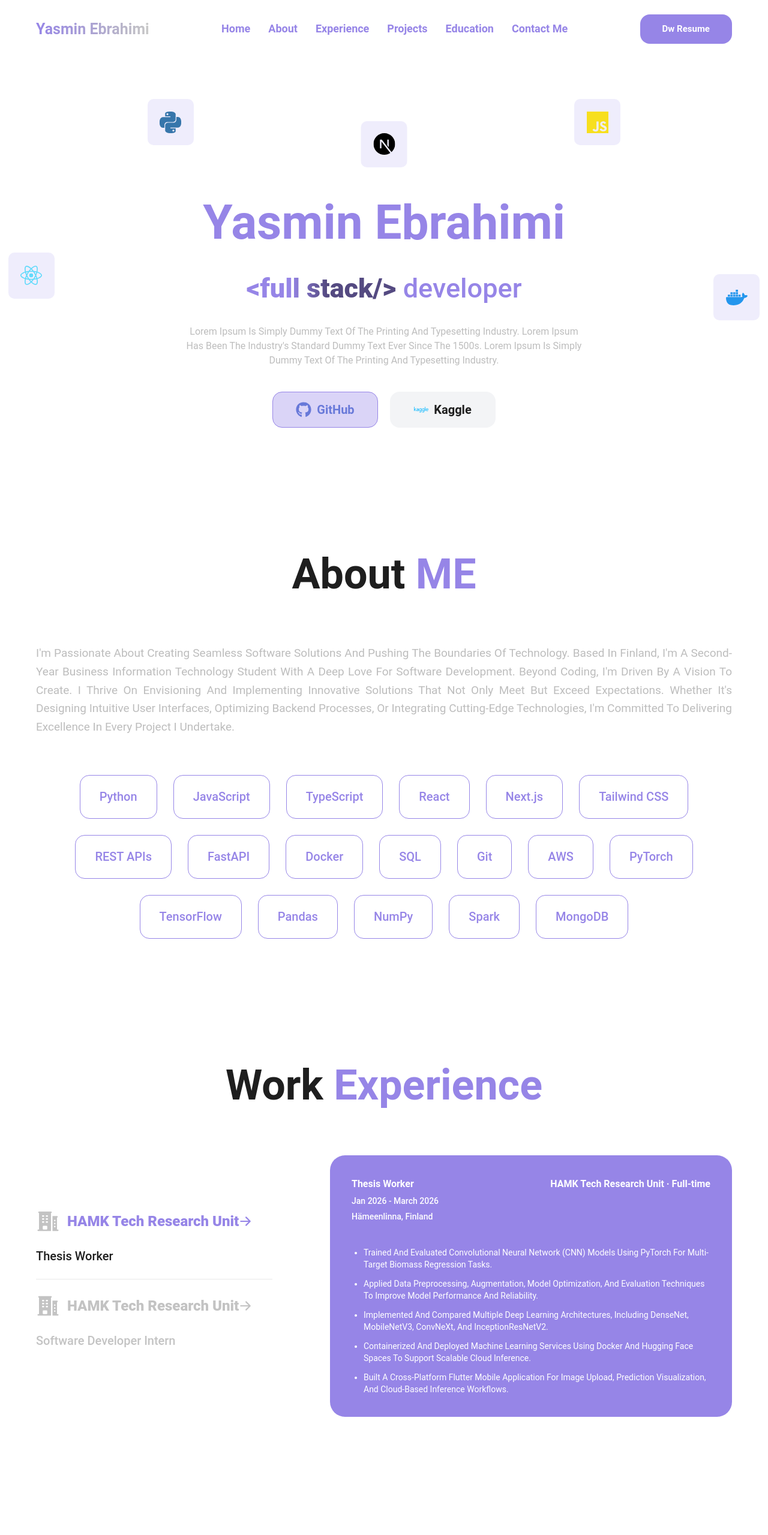
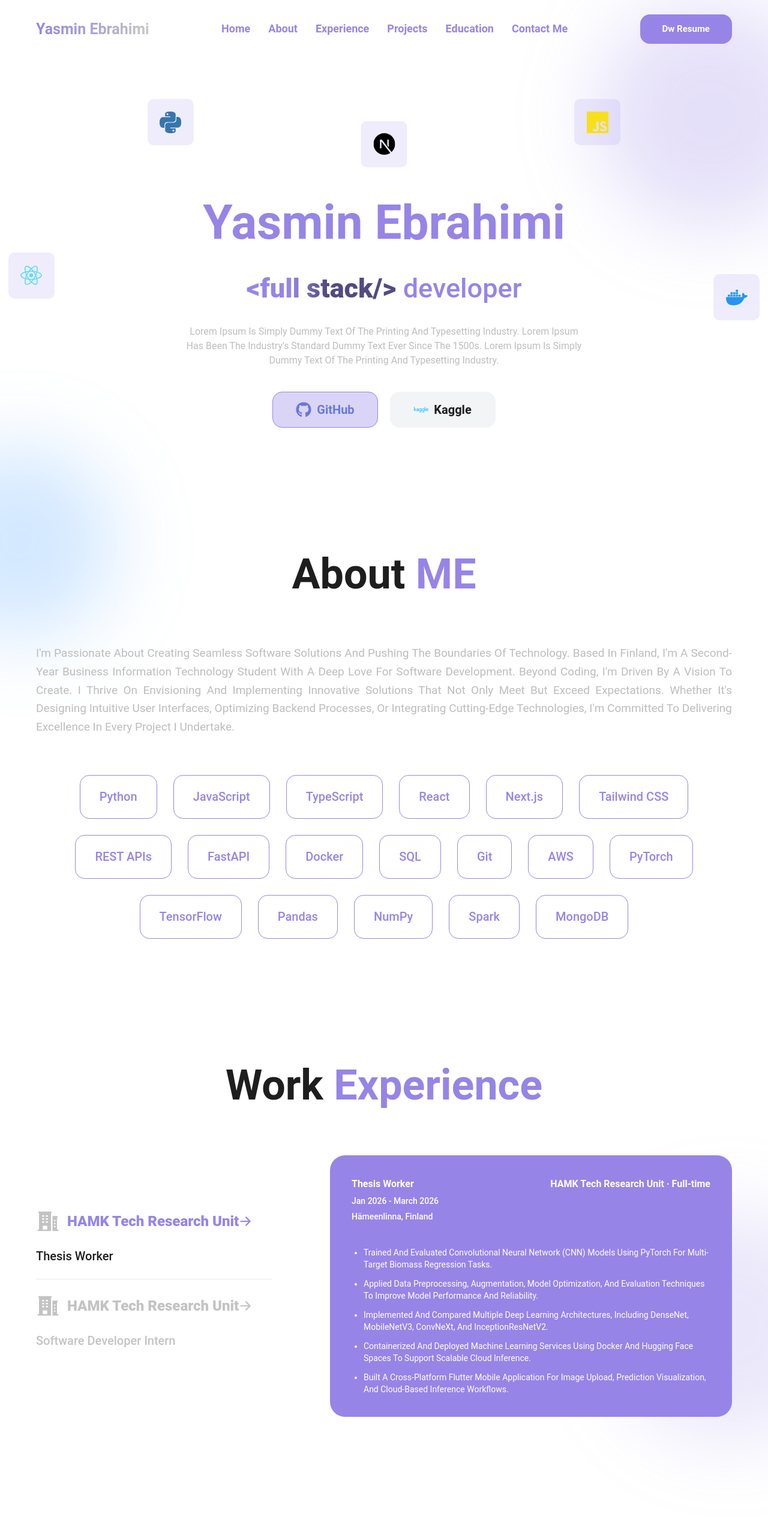
Before and after one commit to yasminebrahimi/yasmin_ebrahimi_portfolio, a React (Vite) app: page / in a window 1280 px wide. Shown: the top 2559 px of the page at 60% size. Built offline with nearby package versions, Linux system fonts and the light colour scheme.

Commit message:
Add decorative background blobs to Home

```diff
--- a/src/pages/Home.jsx
+++ b/src/pages/Home.jsx
@@ -9,7 +9,21 @@ import Hero from "../sections/Hero";
 
 function Home() {
   return (
-    <>
+    <div className="relative overflow-hidden">
+      {/* Decorative background blobs */}
+      <div className="pointer-events-none absolute inset-0 -z-10 overflow-hidden">
+        {/* top right, start of the site */}
+        <div className="absolute -right-24 top-0 h-96 w-96 rounded-full bg-brand/25 blur-3xl" />
+        {/* left, between Hero and About */}
+        <div className="absolute -left-32 top-[14%] h-80 w-80 rounded-full bg-blue-400/25 blur-3xl" />
+        {/* right, next to Experience */}
+        <div className="absolute -right-32 top-[38%] h-96 w-96 rounded-full bg-brand/20 blur-3xl" />
+        {/* left, next to Projects */}
+        <div className="absolute -left-40 top-[58%] h-96 w-96 rounded-full bg-blue-300/20 blur-3xl" />
+        {/* right, next to Contact - mix of purple and blue */}
+        <div className="absolute -right-24 top-[80%] h-96 w-96 rounded-full bg-gradient-to-br from-brand/25 to-blue-400/25 blur-3xl" />
+      </div>
+
       <Navbar />
       <main className="flex-1">
         <Hero />
@@ -20,7 +34,7 @@ function Home() {
         <Contact />
       </main>
       <Footer />
-    </>
+    </div>
   );
 }
 
```
